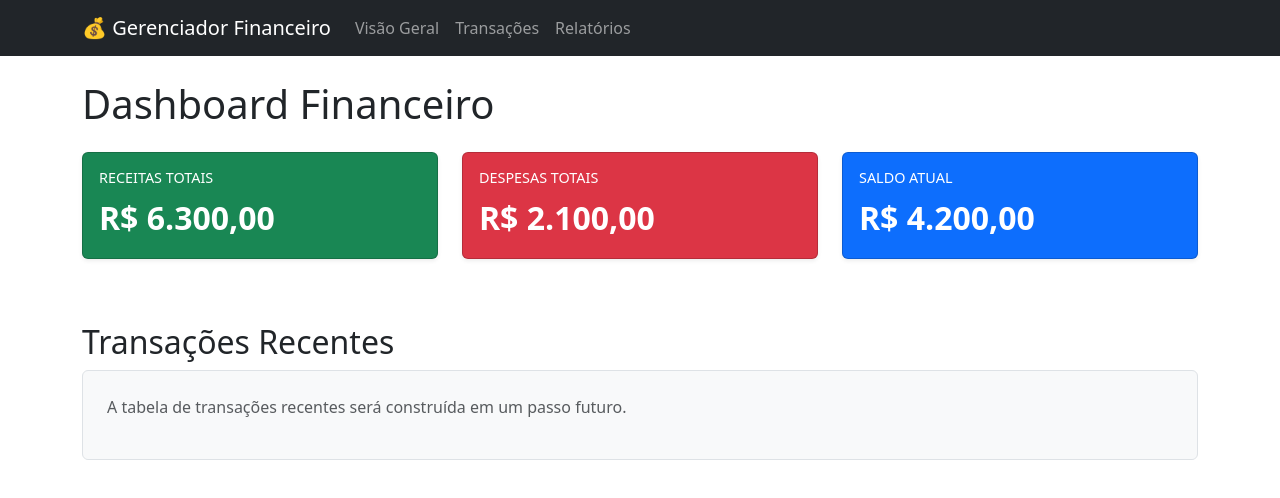
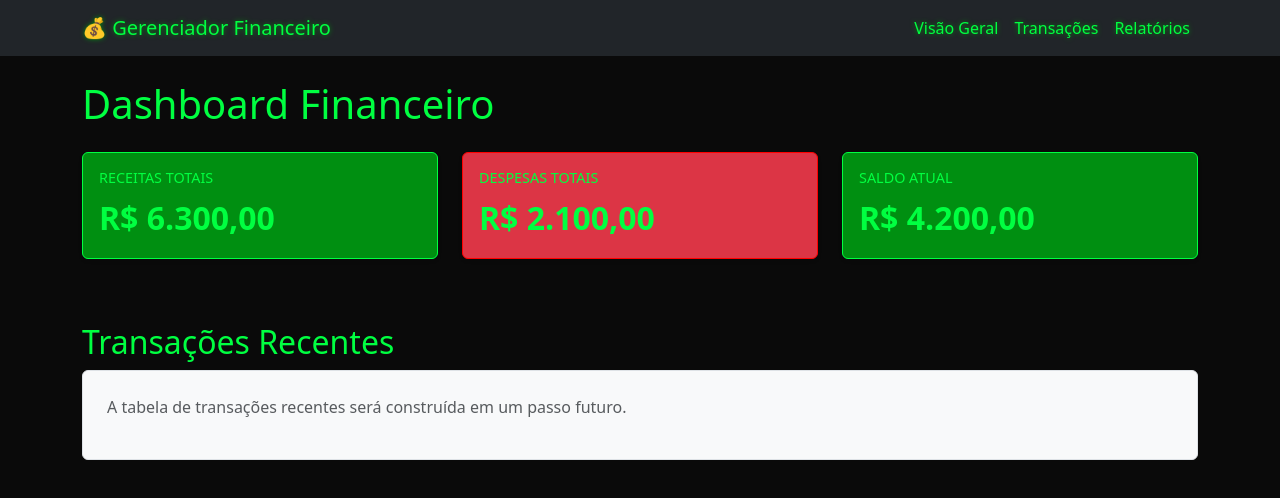
Before and after one commit to PatricAugusto/App-de-Gerenciamento-Financeiro-Web, a Next.js app: page / in a window 1280 px wide. Shown: the top 498 px of the page. Built offline with nearby package versions, Linux system fonts and the light colour scheme.

Commit message:
style(ui): Aplica tema Matrix e alinha Navbar à direita

```diff
--- a/src/app/globals.css
+++ b/src/app/globals.css
@@ -1,42 +1,57 @@
 :root {
-  --background: #ffffff;
-  --foreground: #171717;
-}
+  --matrix-green-dark: #008f11;
+  --matrix-green-light: #00ff41;
+  --matrix-bg-dark: #0a0a0a;
 
-@media (prefers-color-scheme: dark) {
-  :root {
-    --background: #0a0a0a;
-    --foreground: #ededed;
-  }
-}
+  --bs-success: var(--matrix-green-dark);
+  --bs-primary: var(--matrix-green-dark);
+  --bs-dark: var(--matrix-bg-dark);
 
-html,
-body {
-  max-width: 100vw;
-  overflow-x: hidden;
+  --bs-light: #1a1a1a;
 }
 
 body {
-  color: var(--foreground);
-  background: var(--background);
-  font-family: Arial, Helvetica, sans-serif;
-  -webkit-font-smoothing: antialiased;
-  -moz-osx-font-smoothing: grayscale;
+    background-color: var(--matrix-bg-dark) !important;
+    color: var(--matrix-green-light) !important;
 }
 
-* {
-  box-sizing: border-box;
-  padding: 0;
-  margin: 0;
+h1, h2, h3, h4, h5, h6 {
+    color: var(--matrix-green-light) !important;
 }
 
-a {
-  color: inherit;
-  text-decoration: none;
+.text-danger {
+    color: #ff0000 !important;
+}
+.bg-danger {
+    background-color: #990000 !important;
+    border-color: #ff0000 !important;
 }
 
-@media (prefers-color-scheme: dark) {
-  html {
-    color-scheme: dark;
-  }
+.nav-link, .navbar-brand {
+    color: var(--matrix-green-light) !important;
+    text-shadow: 0 0 5px var(--matrix-green-dark);
+    transition: all 0.2s ease-in-out;
 }
+.nav-link:hover {
+    color: var(--matrix-green-light) !important;
+    background-color: #111111;
+    border-radius: 5px;
+}
+
+.card.bg-success, .card.bg-primary {
+    background-color: var(--matrix-green-dark) !important;
+    border-color: var(--matrix-green-light) !important;
+    box-shadow: 0 0 10px rgba(0, 255, 65, 0.5);
+}
+
+.card-title, .card-text {
+    color: var(--matrix-green-light) !important;
+}
+
+.bg-light {
+    background-color: var(--bs-light) !important;
+    border-color: var(--matrix-green-dark) !important;
+}
+.text-muted {
+    color: var(--matrix-green-dark) !important;
+}
--- a/src/app/reports/page.js
+++ b/src/app/reports/page.js
@@ -4,7 +4,6 @@ import React from 'react';
 import { Container, Table, Badge, Row, Col } from 'react-bootstrap';
 import { useTransactions } from '../../context/TransactionsContext';
 
-// Função auxiliar para formatar como moeda
 const formatCurrency = (amount) => {
   return amount.toLocaleString('pt-BR', { style: 'currency', currency: 'BRL' });
 };
@@ -28,7 +27,6 @@ const aggregateByCategory = (transactions, type) => {
 const ReportsPage = () => {
   const { transactions } = useTransactions();
 
-  // Agregações de Receitas e Despesas
   const expenseSummary = aggregateByCategory(transactions, 'despesa');
   const revenueSummary = aggregateByCategory(transactions, 'receita');
 
@@ -37,7 +35,6 @@ const ReportsPage = () => {
       <h1 className="mb-4">Relatórios Financeiros</h1>
 
       <Row>
-        {/* Coluna de Despesas por Categoria */}
         <Col md={6} className="mb-4">
           <h2>Despesas por Categoria</h2>
           <Table striped bordered hover responsive className="shadow-sm">
@@ -60,7 +57,6 @@ const ReportsPage = () => {
           </Table>
         </Col>
 
-        {/* Coluna de Receitas por Categoria */}
         <Col md={6} className="mb-4">
           <h2>Receitas por Categoria</h2>
           <Table striped bordered hover responsive className="shadow-sm">
@@ -84,7 +80,6 @@ const ReportsPage = () => {
         </Col>
       </Row>
 
-      {/* Aqui poderíamos adicionar gráficos ou relatórios de período */}
       <div className="mt-5 p-4 border rounded bg-light">
           <p className="text-muted">Espaço reservado para gráficos avançados (Ex: Gráfico de pizza, Linha do tempo).</p>
       </div>
--- a/src/components/Navbar.js
+++ b/src/components/Navbar.js
@@ -15,7 +15,7 @@ const AppNavbar = () => {
         <Navbar.Toggle aria-controls="basic-navbar-nav" />
 
         <Navbar.Collapse id="basic-navbar-nav">
-          <Nav className="me-auto">
+          <Nav className="ms-auto">
 
             <Link href="/" passHref legacyBehavior>
               <Nav.Link as="a">Visão Geral</Nav.Link>
```
